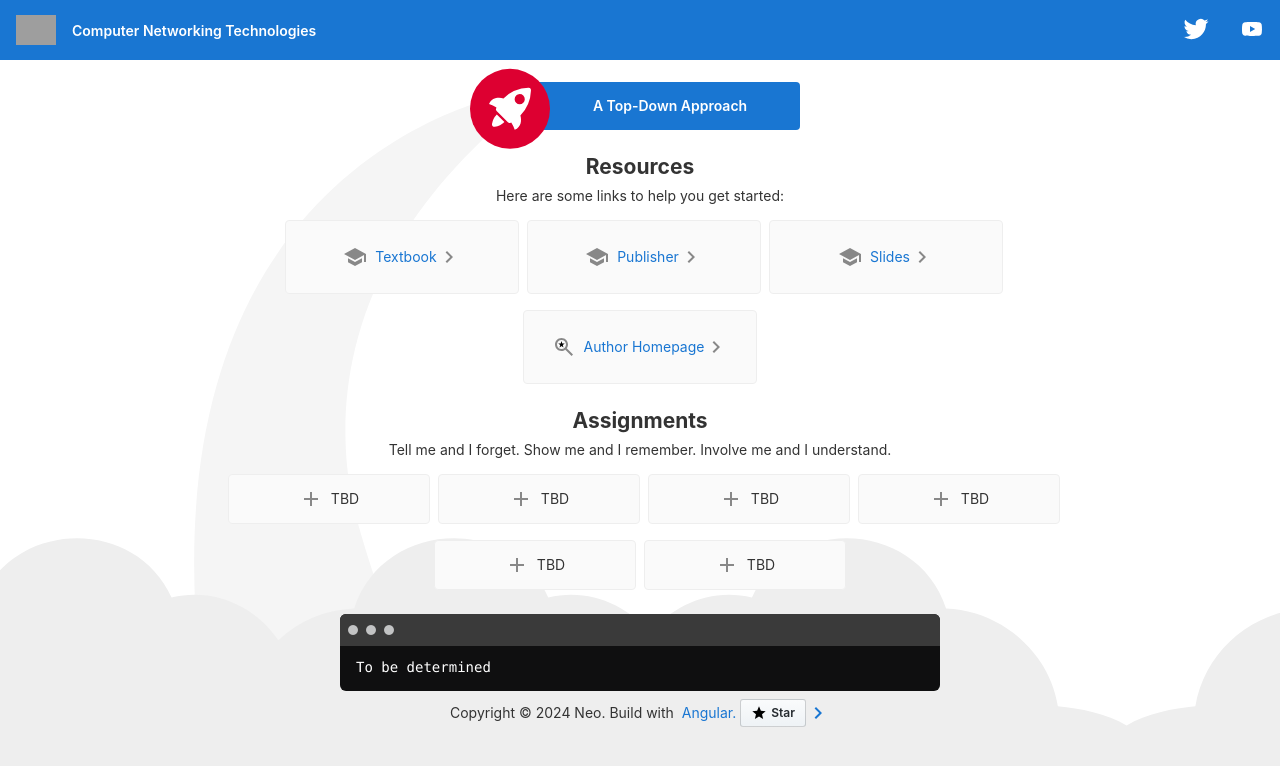
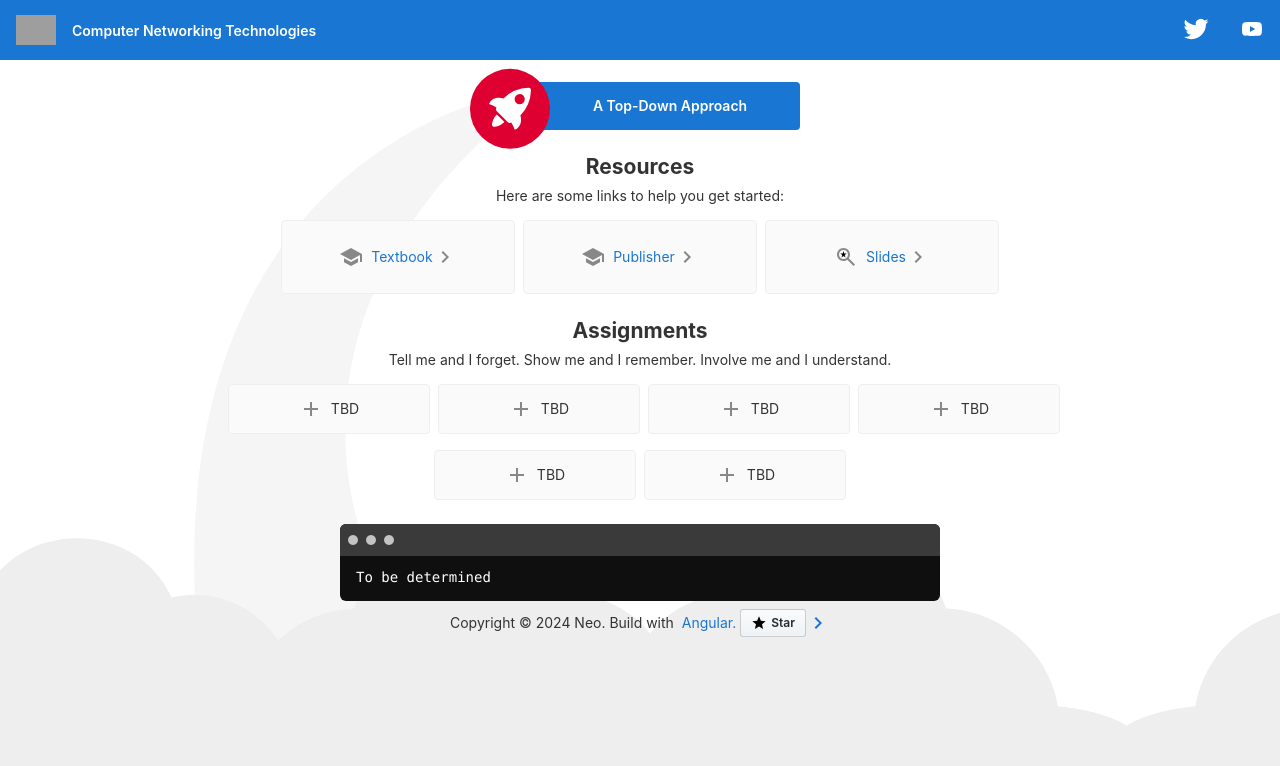
Before and after one commit to walkman617/cn-angular-app, an Angular app: page / in a window 1280 px wide. Shown: the top 766 px of the page. Built offline with nearby package versions, Linux system fonts and the light colour scheme; grey boxes are pictures that could not be loaded.

Commit message:
Update app.component.html

```diff
--- a/src/app/app.component.html
+++ b/src/app/app.component.html
@@ -373,16 +373,8 @@
     </a>
 
     <a class="card" target="_blank" rel="noopener" href="https://docs.qq.com/s/4iAHi-C7c_hRYcj1DmPELG">
-      <svg class="material-icons" xmlns="http://www.w3.org/2000/svg" width="24" height="24" viewBox="0 0 24 24"><path d="M5 13.18v4L12 21l7-3.82v-4L12 17l-7-3.82zM12 3L1 9l11 6 9-4.91V17h2V9L12 3z"/></svg>
-
+      <svg class="material-icons" xmlns="http://www.w3.org/2000/svg" enable-background="new 0 0 24 24" height="24px" viewBox="0 0 24 24" width="24px" fill="#000000"><g><rect fill="none" height="24" width="24"/></g><g><g><path d="M14.73,13.31C15.52,12.24,16,10.93,16,9.5C16,5.91,13.09,3,9.5,3S3,5.91,3,9.5C3,13.09,5.91,16,9.5,16 c1.43,0,2.74-0.48,3.81-1.27L19.59,21L21,19.59L14.73,13.31z M9.5,14C7.01,14,5,11.99,5,9.5S7.01,5,9.5,5S14,7.01,14,9.5 S11.99,14,9.5,14z"/><polygon points="10.29,8.44 9.5,6 8.71,8.44 6.25,8.44 8.26,10.03 7.49,12.5 9.5,10.97 11.51,12.5 10.74,10.03 12.75,8.44"/></g></g></svg>
       <span>Slides</span>
-
-      <svg class="material-icons" xmlns="http://www.w3.org/2000/svg" width="24" height="24" viewBox="0 0 24 24"><path d="M10 6L8.59 7.41 13.17 12l-4.58 4.59L10 18l6-6z"/></svg>
-    </a>
-
-    <a class="card" target="_blank" rel="noopener" href="https://gaia.cs.umass.edu/kurose_ross/index.php">
-      <svg class="material-icons" xmlns="http://www.w3.org/2000/svg" enable-background="new 0 0 24 24" height="24px" viewBox="0 0 24 24" width="24px" fill="#000000"><g><rect fill="none" height="24" width="24"/></g><g><g><path d="M14.73,13.31C15.52,12.24,16,10.93,16,9.5C16,5.91,13.09,3,9.5,3S3,5.91,3,9.5C3,13.09,5.91,16,9.5,16 c1.43,0,2.74-0.48,3.81-1.27L19.59,21L21,19.59L14.73,13.31z M9.5,14C7.01,14,5,11.99,5,9.5S7.01,5,9.5,5S14,7.01,14,9.5 S11.99,14,9.5,14z"/><polygon points="10.29,8.44 9.5,6 8.71,8.44 6.25,8.44 8.26,10.03 7.49,12.5 9.5,10.97 11.51,12.5 10.74,10.03 12.75,8.44"/></g></g></svg>
-      <span>Author Homepage</span>
 
       <svg class="material-icons" xmlns="http://www.w3.org/2000/svg" width="24" height="24" viewBox="0 0 24 24"><path d="M10 6L8.59 7.41 13.17 12l-4.58 4.59L10 18l6-6z"/></svg>
     </a>
```
